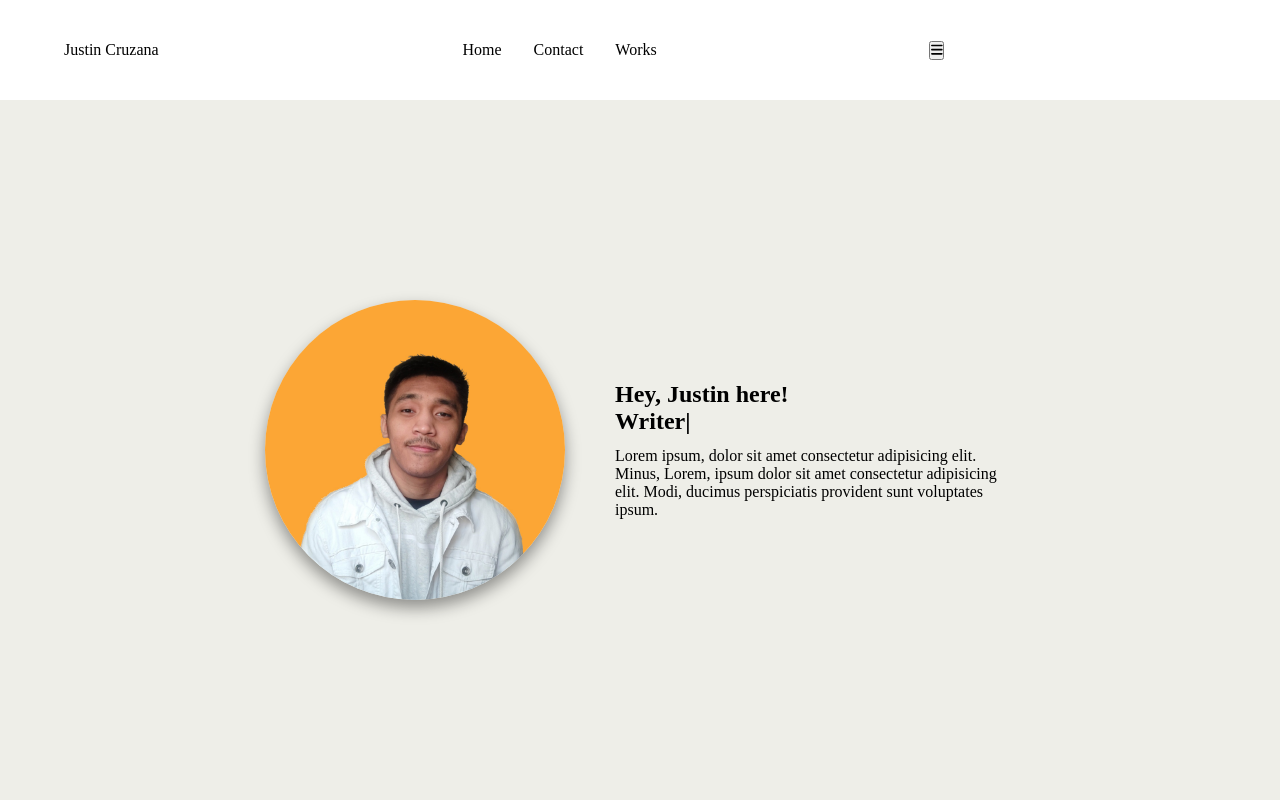
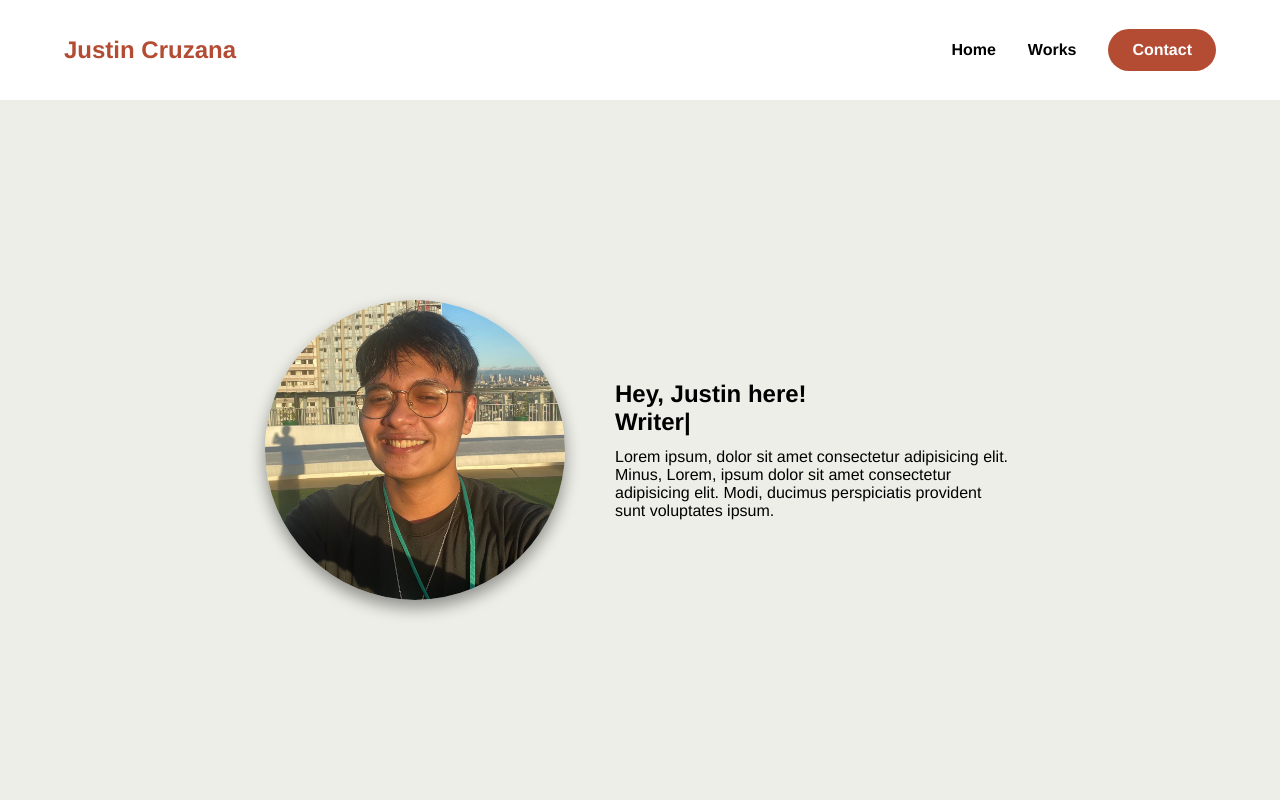
Before and after one commit to pkWafuuu/freelance-eportfolio, a React (Create React App) app: page / in a window 1280 px wide. Shown: the top 800 px of the page. Built offline with nearby package versions, Linux system fonts and the light colour scheme.

Commit message:
feat: add animations, style, and burger menu

```diff
--- a/src/App.js
+++ b/src/App.js
@@ -6,6 +6,7 @@ import Works from "./components/Works";
 function App() {
 
 	const works = useRef(null);
+	const home = useRef(null)
 
 	function handleClick(elementRef){
 		elementRef.current?.scrollIntoView({behavior: 'smooth'})
@@ -13,8 +14,8 @@ function App() {
 
   return (
     <>
-      <Nav handleClick={handleClick} works={works}/>
-      <Landing />
+      <Nav handleClick={handleClick} home={home} works={works}/>
+      <Landing home={home} />
 			<Works works={works} />
     </>
   );
--- a/src/components/Landing.jsx
+++ b/src/components/Landing.jsx
@@ -1,9 +1,9 @@
-import picture from "../assets/b.jpg";
+import picture from "../assets/justin.jpg";
 import Typical from "react-typical";
 
-function Landing() {
+function Landing({ landing }) {
   return (
-    <section id="landing">
+    <section id="landing" ref={landing}>
       <div className="row">
         <header>
           <figure className="header__picture--wrapper">
--- a/src/components/Nav.jsx
+++ b/src/components/Nav.jsx
@@ -1,21 +1,43 @@
 import { FontAwesomeIcon } from "@fortawesome/react-fontawesome";
+import { useState } from "react";
 
-function Nav({ handleClick, works }) {
+function Nav({ handleClick, works, home }) {
+	const [load, setLoad] = useState(false)
+
+	function onClickMenu(){
+		setLoad((prev) => !prev)
+	}
+
   return (
     <nav>
       <div className="nav__row">
-        <div className="nav__logo">Justin Cruzana</div>
+        <div className="nav__logo text__color">Justin Cruzana</div>
         <ul className="nav__links">
-          <li className="nav__link">Home</li>
-          <li className="nav__link">Contact</li>
-          <li className="nav__link" onClick={() => handleClick(works)}>
-            Works
-          </li>
+          <li className="nav__link link__hover-effect" onClick={() => handleClick(home)}>Home</li>
+          <li className="nav__link link__hover-effect" onClick={() => handleClick(works)}>Works</li>
+          <li className="nav__link main__link">
+						<a href="mailto:justinandrewcruzana@gmail.com" >Contact</a>
+					</li>
         </ul>
-        <button className="burger__menu">
+        <button className="burger__menu" onClick={onClickMenu}>
           <FontAwesomeIcon icon="bars" />
         </button>
-        <div className="menu__backdrop"></div>
+				{ load &&
+					<div className="menu__backdrop">
+          <button className="menu__exit" onClick={onClickMenu}>
+            <FontAwesomeIcon icon="times" />
+          </button>
+          <ul className="menu__links">
+            <li className="menu__link" onClick={() => handleClick(home)}>Home</li>
+            <li className="menu__link">
+							<a href="mailto:justinandrewcruzana@gmail.com" >Contact</a>
+						</li>
+            <li className="menu__link" onClick={() => handleClick(works)}>
+              Works
+            </li>
+          </ul>
+        </div>
+				}
       </div>
     </nav>
   );
--- a/src/components/Works.jsx
+++ b/src/components/Works.jsx
@@ -16,11 +16,6 @@ function Works({ works }) {
     created() {
       setLoaded(true);
     },
-		breakpoints: {
-			'(min-width: 500px)': {
-
-			},
-		},
   });
 
   return (
--- a/src/css/animations.css
+++ b/src/css/animations.css
@@ -1,3 +1,11 @@
+@keyframes entry-from-right {
+	0% {
+		transform: translateX(500px);
+	}
+	100% {
+		transform: translateX(0);
+	}
+}
 
 @keyframes expand-then-normal {
 	0% {
--- a/src/css/landing.css
+++ b/src/css/landing.css
@@ -1,3 +1,5 @@
+@import url(./animations.css);
+
 #landing {
 	height: calc(100vh - 100px);
 	background-color: rgb(238, 238, 232);
@@ -9,8 +11,6 @@
 	margin: 0 auto;
 	padding: 0 32px;
 }
-
-@import url(./animations.css);
 
 header {
 	position: absolute;
@@ -34,8 +34,6 @@ header {
 
 .header__picture {
 	width: 100%;
-	transform: scale(1.2);
-	padding-bottom: 500px;
 }
 
 .header__content {
--- a/src/css/nav.css
+++ b/src/css/nav.css
@@ -1,6 +1,13 @@
+@import url(./animations.css);
 
 li {
 	list-style-type: none;
+	cursor: pointer;
+}
+
+button {
+	border: none;
+	background-color: transparent;
 }
 
 .nav__row {
@@ -13,10 +20,94 @@ li {
 	padding: 0 24px;
 }
 
+.nav__logo {
+	font-size: 24px;
+	font-weight: bold;
+}
+
 .nav__links {
 	display: flex;
+	align-items: center;
 }
 
 .nav__link {
 	margin-left: 32px;
+	position: relative;
+	font-weight: bold;
 }
+
+.main__link {
+	color: #fff;
+	background-color: #b44c34;
+	border-radius: 25px;
+	padding: 12px 24px;
+	transition: all 300ms ease;
+}
+
+.main__link:hover {
+	background-color: #b13a1f;
+	transform: translateY(-3px);
+}
+
+.burger__menu {
+	display: none;
+	font-size: 24px;
+}
+
+.menu__backdrop {
+	position: absolute;
+	top: 0;
+	right: 0;
+	height: 30%;
+	width: 50%;
+	border-radius: 10px;
+	margin: 8px 8px 0 0;
+	background-color: #363536;
+	box-shadow: 0 8px 16px rgba(0, 0, 0, 0.4);
+	z-index: 2;
+	display: flex;
+	align-items: center;
+	justify-content: center;
+	animation: entry-from-right 1000ms ease
+}
+
+.menu__exit {
+	position: absolute;
+	top: 0;
+	right: 0;
+	margin: 12px 16px 0 0;
+	color: #fff;
+	font-size: 24px;
+}
+
+.menu__link {
+	text-align: center;
+	color: #fff;
+	font-weight: bold;
+	margin: 24px 0;
+}
+
+.link__hover-effect:after {
+	content: "";
+	position: absolute;
+	height: 2px;
+	width: 0;
+	bottom: -3px;
+	right: 0;
+	background-color: #1c1d25;
+	transition: all 300ms ease;
+}
+
+.link__hover-effect:hover:after {
+	width: 100%;
+	left: 0;
+}
+
+@media (max-width: 980px) {
+	.nav__links {
+		display: none;
+	}
+	.burger__menu {
+		display: inline;
+	}
+}
--- a/src/index.css
+++ b/src/index.css
@@ -7,8 +7,18 @@
 	margin: 0;
 	padding: 0;
 	box-sizing: border-box;
+	font-family: Helvetica, Arial, sans-serif;
+}
+
+a {
+	text-decoration: none;
+	color: inherit;
 }
 
 .container {
 	padding: 90px 0;
 }
+
+.text__color {
+	color: #b44c34;
+}
--- a/src/index.js
+++ b/src/index.js
@@ -4,9 +4,9 @@ import './index.css';
 import App from './App';
 import reportWebVitals from './reportWebVitals';
 import { library } from "@fortawesome/fontawesome-svg-core";
-import { faBars, } from "@fortawesome/free-solid-svg-icons";
+import { faBars, faTimes } from "@fortawesome/free-solid-svg-icons";
 
-library.add( faBars)
+library.add( faBars, faTimes)
 
 const root = ReactDOM.createRoot(document.getElementById('root'));
 root.render(
```
Also changed, not shown: src/assets/b.jpg (deleted), src/assets/justin.jpg (added).
